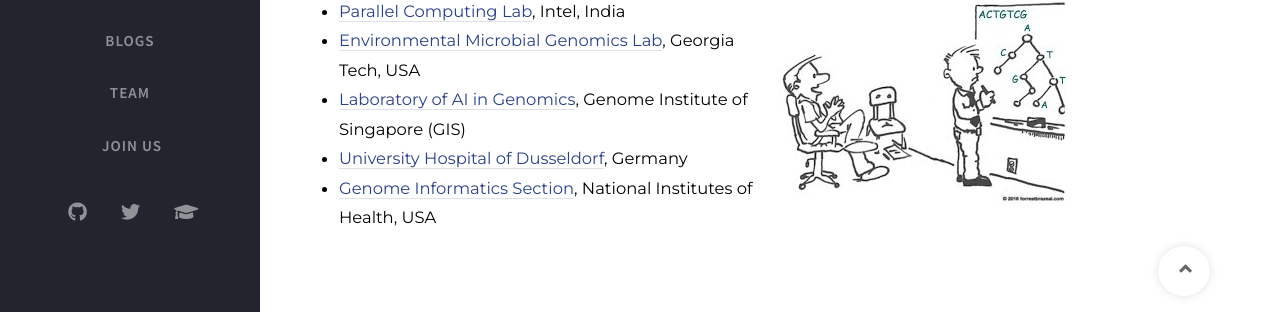
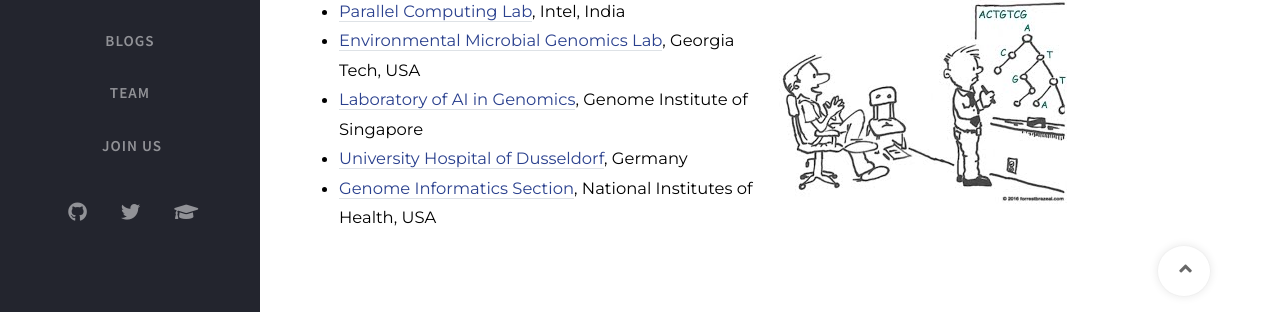
Before and after one commit to at-cg/at-cg.github.io, a Jekyll site: the page built from tabs/projects.md, in a window 1280 px wide and 900 px high, scrolled down 2862 px. Shown: the part 499-811 px from the top of the window. Built offline with Jekyll 4.4.1, drawn with Linux system fonts in a browser that asks for light colours; nearby versions of some CDN libraries; comment, search, counter and statistics services are not loaded.

Commit message:
Update projects.md

```diff
--- a/tabs/projects.md
+++ b/tabs/projects.md
@@ -83,6 +83,6 @@ Multidisciplinary cooperation is critical in bioinformatics. We enjoy working wi
 
 - [Parallel Computing Lab](https://sites.google.com/view/bharat-kaul-intel-labs-pcl/home), Intel, India
 - [Environmental Microbial Genomics Lab](http://enve-omics.gatech.edu/), Georgia Tech, USA
-- [Laboratory of AI in Genomics](https://sikic-lab.github.io), Genome Institute of Singapore (GIS)
+- [Laboratory of AI in Genomics](https://sikic-lab.github.io), Genome Institute of Singapore
 - [University Hospital of Dusseldorf](https://alexanderdilthey.github.io/), Germany
 - [Genome Informatics Section](https://genomeinformatics.github.io/), National Institutes of Health, USA
```
